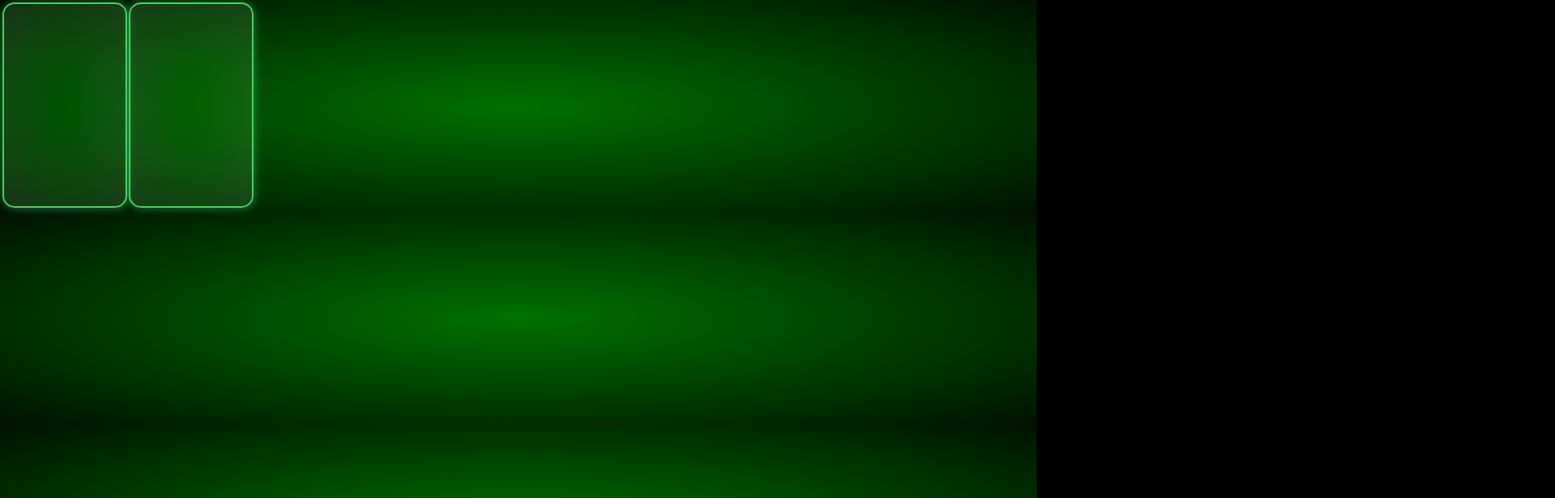
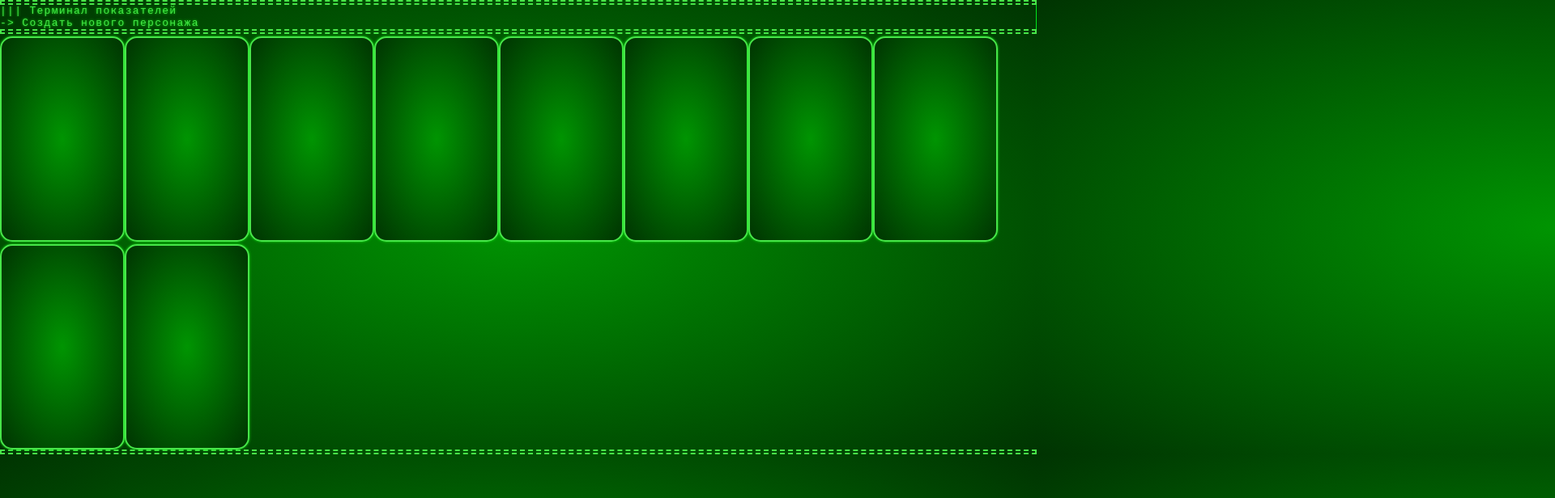
Before and after one commit to RTemiy/Bunker_Survive, a plain HTML site: page index.html in a window 1280 px wide. Shown: the top 616 px of the page at 81% size, 1920 px wide, since content can reach past the window. Drawn offline with Linux system fonts and the light colour scheme.

Commit message:
Add files via upload

```diff
--- a/design.css
+++ b/design.css
@@ -1,5 +1,5 @@
 * {
-    margin: 1px;
+    margin: 0;
     padding: 0;
 
 }
@@ -13,10 +13,10 @@ body {
     user-select: none;
     -webkit-tap-highlight-color: rgba(0, 0, 0, 0);
     background-color: black;
-    background-image: radial-gradient(rgba(0, 150, 0, 0.75), black 120%);
+    background-image: radial-gradient(rgb(0, 150, 0), black 120%);
     color: rgb(92, 255, 92);
     font: 13px Inconsolata, monospace;
-    text-shadow: 0 0 5px rgb(95, 184, 95);
+    text-shadow: 0 0 3px rgb(0, 255, 13);
 }
 
 body::after {
@@ -24,30 +24,60 @@ body::after {
     position: absolute;
     top: 0;
     left: 0;
-    width: 100vw;
-    height: 100vh;
-    background-image: repeating-linear-gradient(
-      0deg,
-      rgba(black, 0.15),
-      rgba(black, 0.15) 1px,
-      transparent 1px,
-      transparent 2px
-    )!important;
+    width: 300vw;
+    height: 300vh;
+    pointer-events: none;
+    background: repeating-linear-gradient(#00ff0d41, #00000033 1px, #00ff0d33 1px, #3c06ff 1px);
+  }
+hr{
+    border-style: dashed;
+    border-width: 2px;
+    height: 2px;
+    border-color: rgb(92, 255, 92);
+}
+
+p {
+    overflow: hidden; /* Ensures the content is not revealed until the animation */
+    border-right: .1em solid rgb(0, 255, 34); /* The typwriter cursor */
+    white-space: nowrap; /* Keeps the content on a single line */
+    margin: 0 auto; /* Gives that scrolling effect as the typing happens */
+    letter-spacing: .1em; /* Adjust as needed */
+    animation:
+      typing 3.5s steps(30, end),
+      blink-caret .10s step-end infinite;
   }
 
-.deckfront {}
+  /* The typing effect */
+  @keyframes typing {
+    from { width: 0 }
+    to { width: 100% }
+  }
 
-.deckback {
+.deckback , .deckfront {
+    position:static;
     display: inline-block;
-    box-shadow: 1px 1px 10px 1px rgba(91, 255, 165, 0.308);
+    box-shadow: 0 0 3px rgb(0, 255, 13);
     border-style:solid;
-    border-color: rgb(67, 207, 91);
-    background-image: radial-gradient(rgba(0, 150, 0, 0.308), rgba(255, 255, 255, 0.116) 120%);
+    border-color: rgb(92, 255, 92);
+    background-image: radial-gradient(rgb(0, 150, 0), rgb(0, 0, 0) 120%);
     border-width: 2px;
     border-radius: 15px;
     width: 150px;
     height: 250px;
-    transition: transform 0.2s;
-    transform-origin: center;
-    transform-style: preserve-3d;
+    transition: opacity 1s;
 }
+
+.deckback > *{
+    opacity: 0;
+    transition: opacity 2s;
+}
+
+.deckfront > *{
+    opacity: 1;
+    transition: opacity 2s;
+}
+
+.icon{
+    position: fixed;
+    align-self: center;
+}
--- a/index.html
+++ b/index.html
@@ -5,13 +5,23 @@
     <link rel="icon" href="favicon.png">
     <link rel="manifest" href="manifest.json">
     <link rel="stylesheet" href="design.css">
-    <meta http-equiv="Content-Type" content="text/html; charset=utf-8; initial-scale=1, maximum-scale=1, user-scalable=no, width=device-width" name="viewport">
+    <meta http-equiv="Content-Type"
+        content="text/html; charset=utf-8; initial-scale=1, maximum-scale=1, user-scalable=no, width=device-width"
+        name="viewport">
     <title>Bunker Survive</title>
 
 </head>
 
 <body oncontextmenu='return false;'>
+    <hr>
+    <p>
+        ||| Терминал показателей
+        <p>-> Создать нового персонажа
+            </p>
+    </p>
+    <hr>
     <script src="script.js"></script>
+    <hr>
 </body>
 
 </html>
--- a/script.js
+++ b/script.js
@@ -7,23 +7,48 @@ class Card {
 }
 
 class Deck {
-    constructor() {
+    constructor(id) {
+        this.id = id;
         this.selected = [];
         this.Cards = [];
-        this.Render();
-    }
-
-    Render() {
-        this.element=document.createElement('div');
-        this.element.setAttribute('class','deckback');
+        this.element = document.createElement('div');
+        this.element.setAttribute('class', 'deckback');
+        this.element.onclick = () => {this.Flip()};
+        this.Flip = () =>{
+            if(this.element.getAttribute('class')== 'deckfront'){
+                this.element.setAttribute('class', 'deckback');
+            }
+            else if (this.element.getAttribute('class')== 'deckback'){
+                this.element.setAttribute('class', 'deckfront');
+            }
+        }
+        this.title = document.createElement('p');
+        this.l1 = document.createElement('hr');
+        this.icon = document.createElement('a');
+        this.icon.setAttribute('class', 'icon');
+        this.text = document.createElement('p');
+        this.element.appendChild(this.title);
+        this.element.appendChild(this.l1);
+        this.element.appendChild(this.icon);
+        this.element.appendChild(this.text);
         document.body.appendChild(this.element);
     }
 }
 
-var Pack={};
-Pack.Profession=new Deck();
-Pack.Facts=new Deck();
 
-function Main(){
+
+var Pack = {};
+Pack.Bagage = new Deck('Bagage');
+Pack.Biology = new Deck('Biology');
+Pack.Bunker = new Deck('Bunker');
+Pack.Cataclysm = new Deck('Cataclysm');
+Pack.Conditions = new Deck('Conditions');
+Pack.Facts = new Deck('Facts');
+Pack.Health = new Deck('Health');
+Pack.Hobby = new Deck('Hobby');
+Pack.Profession = new Deck('Profession');
+Pack.Threat = new Deck('Threat');
+
+function Main() {
 
 }
```
